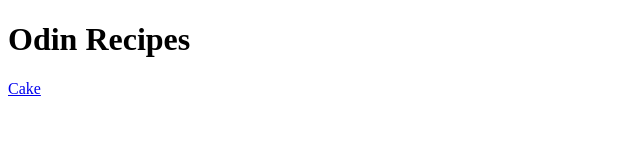
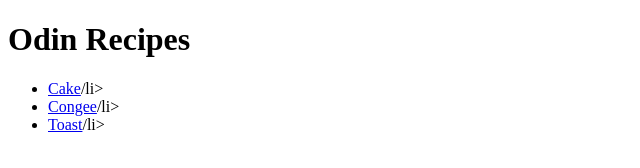
Before and after one commit to ethanleners/odin-recipes, a plain HTML site: page index.html in a window 1280 px wide. Shown: the whole page, without its empty margins (0-640 px from the left). Drawn offline with Linux system fonts and the light colour scheme.

Commit message:
Update index to include more recipes

```diff
--- a/index.html
+++ b/index.html
@@ -7,6 +7,10 @@
   </head>
   <body>
     <h1>Odin Recipes</h1>
-    <a href="recipes/cake.html">Cake</a>
+    <ul>
+      <li><a href="recipes/cake.html">Cake</a>/li></li>
+      <li><a href="recipes/congee.html">Congee</a>/li></li>
+      <li><a href="recipes/toast.html">Toast</a>/li></li>
+    </ul>
   </body>
 </html>
```
